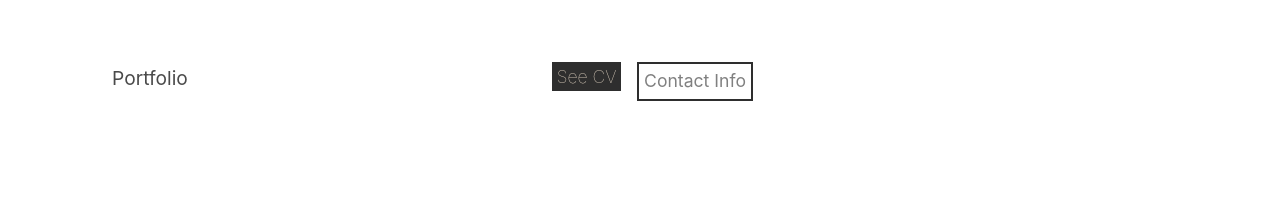
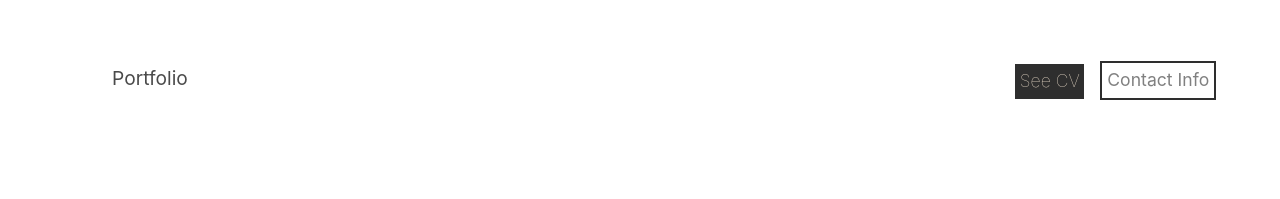
Before and after one commit to emilMircea/portfolio, a React (Create React App) app: page / in a window 1280 px wide. Shown: the top 199 px of the page. Built offline with nearby package versions, Linux system fonts and the light colour scheme.

Commit message:
rename contact to navigation

```diff
--- a/src/components/Nav/Nav.js
+++ b/src/components/Nav/Nav.js
@@ -35,7 +35,7 @@ class Contact extends React.Component {
 
   render() {
     const { isActive } = this.state;
-    return <div className="Contact">
+    return <div className="Navigation">
         <Link className="see-cv-link" to="/cv">
           See CV
         </Link>
```
